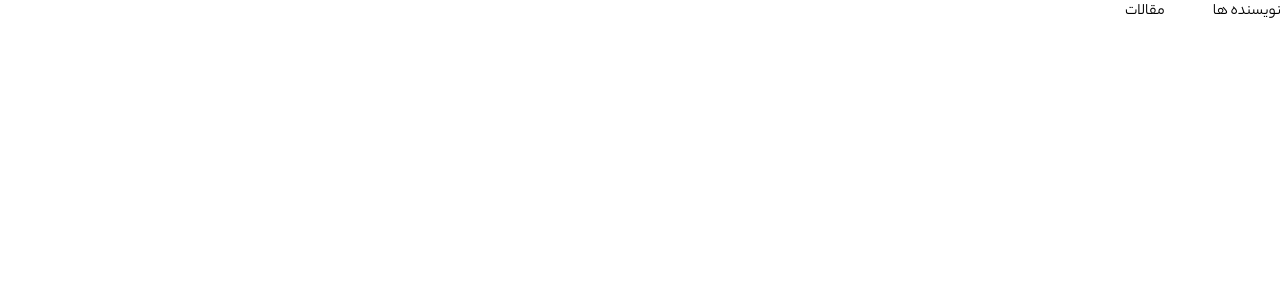
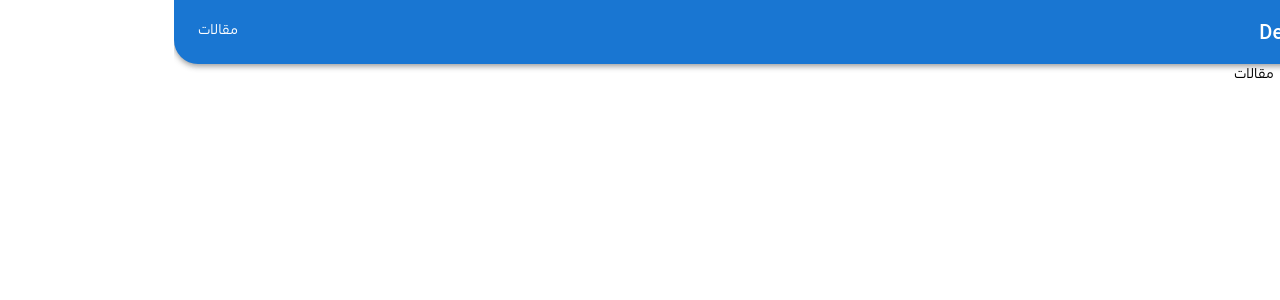
Before and after one commit to hasanashrafi/weblog-react-graphql, a React (Create React App) app: page / in a window 1280 px wide. Shown: the top 300 px of the page. Built offline with nearby package versions, Linux system fonts and the light colour scheme; no server answers.

Commit message:
added header component

```diff
--- a/src/App.js
+++ b/src/App.js
@@ -3,6 +3,7 @@ import { gql, useQuery } from '@apollo/client';
 
 
 import HomePage from './components/home/HomePage';
+import NavBar from './layout/Layout';
 
 const QUERY = gql`
   query  {
@@ -19,7 +20,12 @@ function App() {
   const { loading, error, data } = useQuery(QUERY);
   console.log(loading, data, error)
 
-  return <HomePage/>
+  return (
+    <>
+      <NavBar />
+      <HomePage />
+    </>
+  )
 }
 
 export default App;
```
